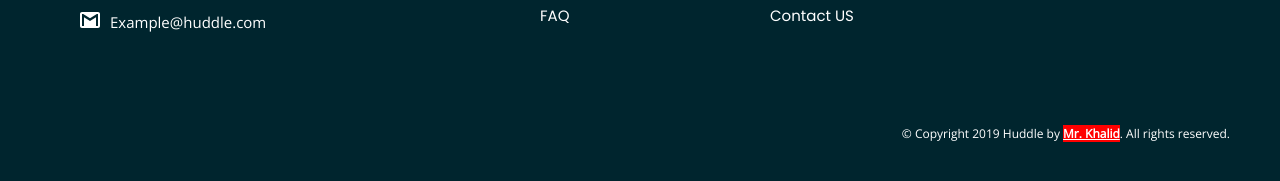
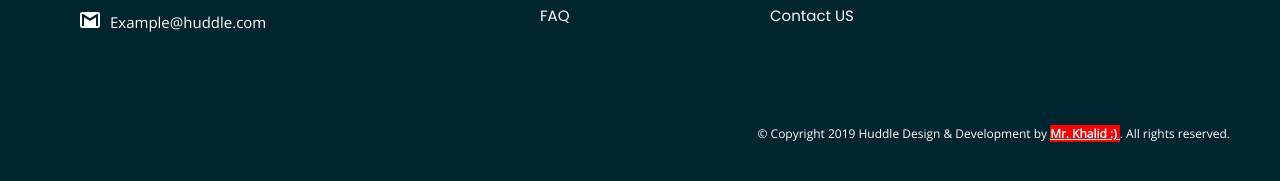
Before and after one commit to KhalidDev5/HuddleWeb1, a plain HTML site: page index.html in a window 1280 px wide. Shown: the part 2619-2800 px from the top of the page. Drawn offline with nearby package versions, Linux system fonts and the light colour scheme.

Commit message:
updating design for copyright line 104

```diff
--- a/index.html
+++ b/index.html
@@ -101,7 +101,7 @@
       <a href="#"> <img src="images/twitter.png" alt="Twitter"> </a>
       <a href="#"> <img src="images/instagram.png" alt="instagram"> </a>
     </div>
-    <p class="p-copyright"> &copy; Copyright 2019 Huddle by <span>Mr. Khalid</span>. All rights reserved.</p>
+    <p class="p-copyright"> &copy; Copyright 2019 Huddle Design & Development by <span>Mr. Khalid :) </span>. All rights reserved.</p>
 
     </section>
   </footer>
```
